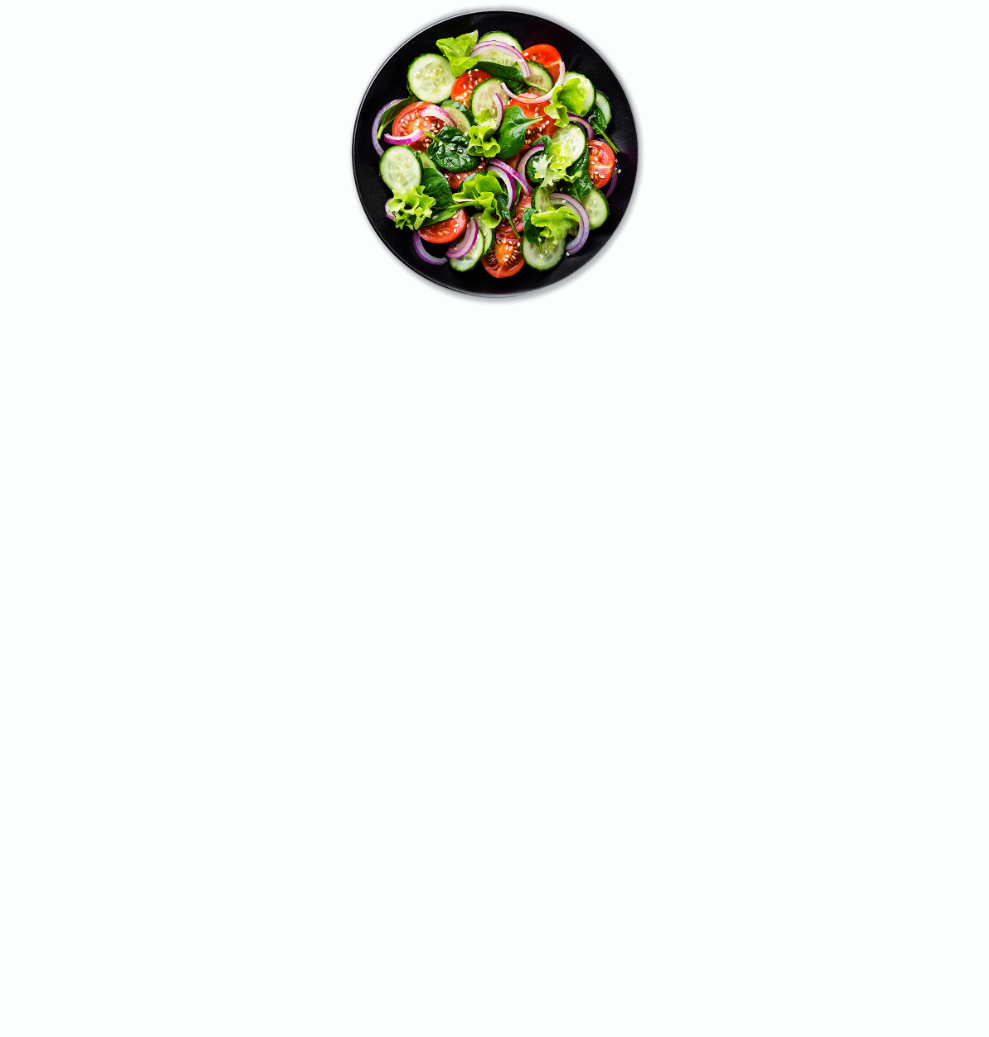
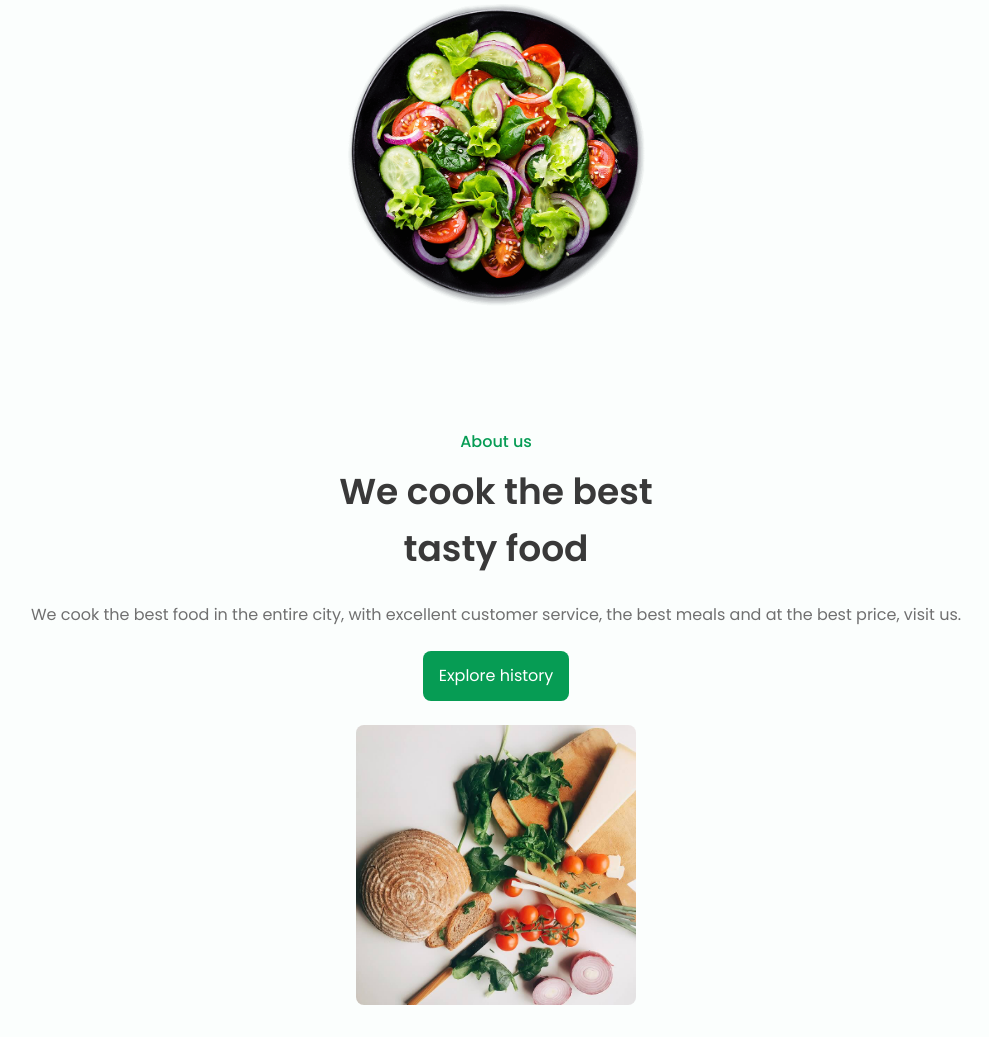
Before and after one commit to Misials/Restaurant-Light-Dark-Website, a plain HTML site: page index.html in a window 1280 px wide. Shown: the part 435-1472 px from the top of the page, without its empty margins (0-989 px from the left). Before the commit the page ends 800 px from the top, so only its background shows below. Drawn offline with nearby package versions, Linux system fonts and the light colour scheme.

Commit message:
Added about section - start working on services section

```diff
--- a/css/style.css
+++ b/css/style.css
@@ -112,6 +112,7 @@ img {
 	margin-bottom: var(--mb-1);
 }
 
+/* ============ LAYOUT ============ */
 .bd-container {
 	max-width: 960px;
 	width: calc(100%-2rem);
@@ -263,3 +264,18 @@ img {
 	width: 300px;
 	justify-self: center;
 }
+
+/* ============ ABOUT ============ */
+.about__data {
+	text-align: center;
+}
+
+.about__description {
+	margin-bottom: var(--mb-3);
+}
+
+.about__img {
+	width: 280px;
+	border-radius: 0.5rem;
+	justify-self: center;
+}
--- a/index.html
+++ b/index.html
@@ -32,7 +32,7 @@
 
       <div class="nav__menu" id="nav-menu">
         <ul class="nav__list">
-          <li class="nav__item"><a href="#home" class="nav__link active-link">Home</a></li>
+          <li class="nav__item"><a href="#home" class="nav__link">Home</a></li>
           <li class="nav__item"><a href="#about" class="nav__link">About</a></li>
           <li class="nav__item"><a href="#services" class="nav__link">Services</a></li>
           <li class="nav__item"><a href="#menu" class="nav__link">Menu</a></li>
@@ -60,6 +60,20 @@
       </div>
     </section>
 
+    <section class="about section bd-container" id="about">
+      <div class="about__container bd-grid">
+        <div class="about__data">
+          <span class="section-subtitle">About us</span>
+          <h2 class="section-title">We cook the best <br> tasty food</h2>
+          <p class="about__description">We cook the best food in the entire city, with excellent customer service, the
+            best meals and at the best price, visit us.</p>
+          <a href="#" class="button">Explore history</a>
+        </div>
+
+        <img src="./img/about.jpg" alt="Some vegetables on the table" class="about__img">
+      </div>
+    </section>
+
   </main>
 
 </body>
--- a/js/script.js
+++ b/js/script.js
@@ -33,7 +33,7 @@ function scrollActive() {
 	sections.forEach(current => {
 		const sectionHeight = current.offsetHeight;
 		const sectionTop = current.offsetTop - 50;
-		sectionId = current.getAttribute('id');
+		const sectionId = current.getAttribute('id');
 
 		if (scrollY > sectionTop && scrollY <= sectionTop + sectionHeight) {
 			document.querySelector(`.nav__menu a[href*=${sectionId}]`).classList.add('active-link');
```
